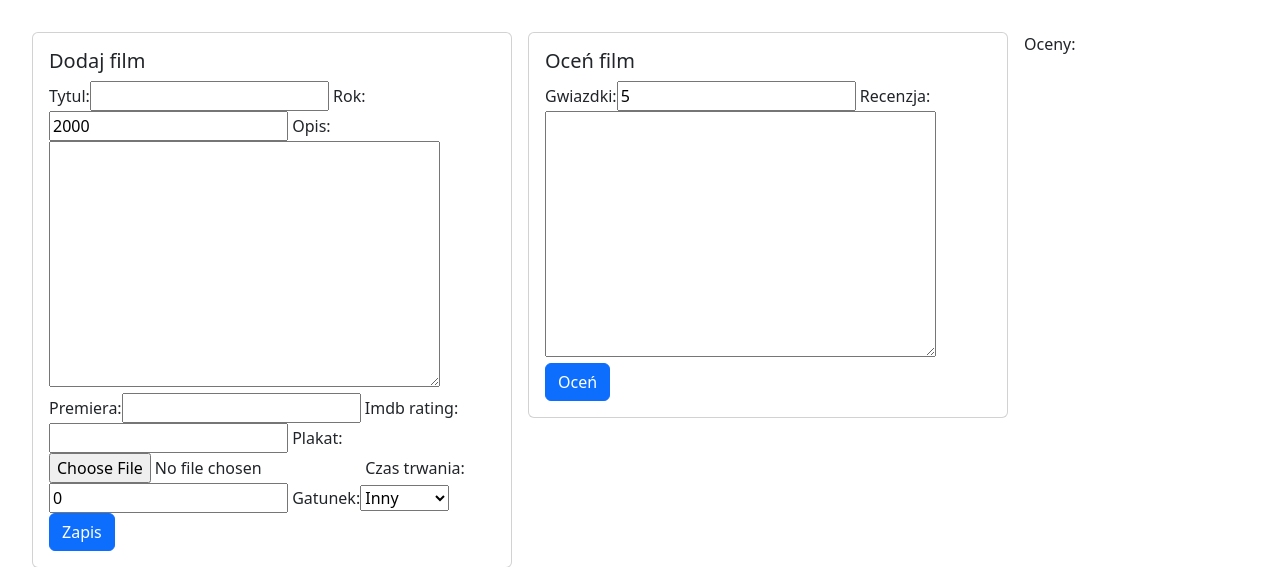
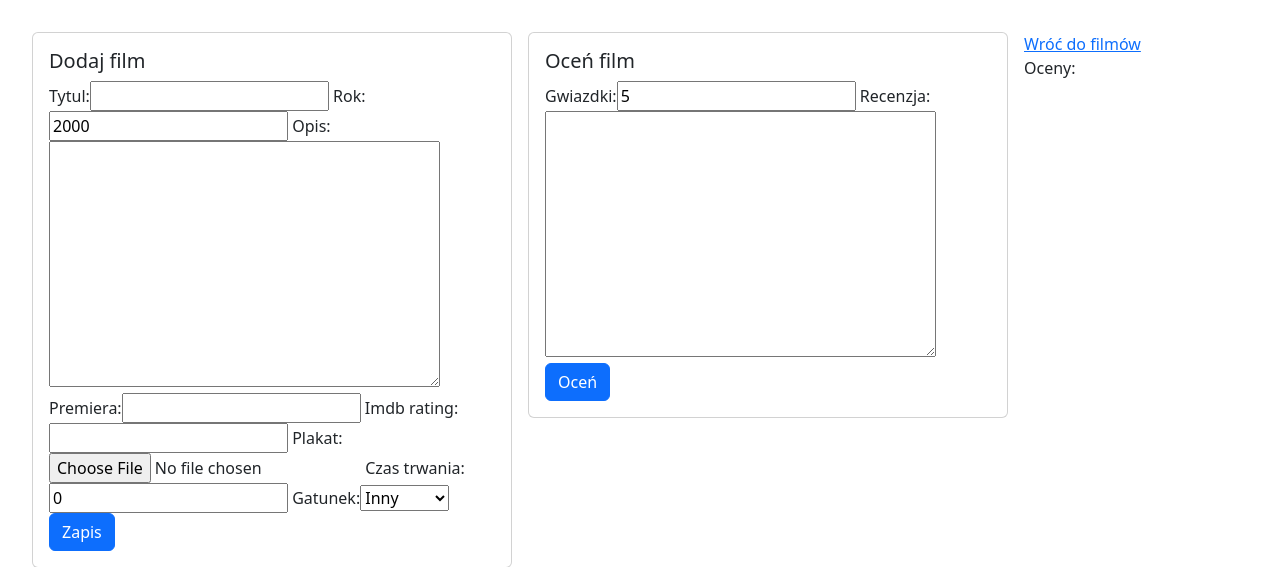
Before and after one commit to zonkia/filmywebstan, a Django app: page /filmy/nowy/ in a window 1280 px wide. Shown: the top 567 px of the page. Run offline with Django 3.2, Linux system fonts and the light colour scheme; a user stored in the database is signed in; some libraries are stand-ins or nearby versions.

Commit message:
'wszystko'

```diff
--- a/templates/film_form.html
+++ b/templates/film_form.html
@@ -47,6 +47,8 @@
     </div>
 </div>
 
+<a href="{% url 'wszystkie_ahref' %}">Wróć do filmów</a>
+<br>
 
 Oceny:
 {% for ocena in oceny %}
@@ -56,4 +58,6 @@ Oceny:
 
 
 
+
+
 {% endblock %}
```
Also changed, not shown: db.sqlite3.
